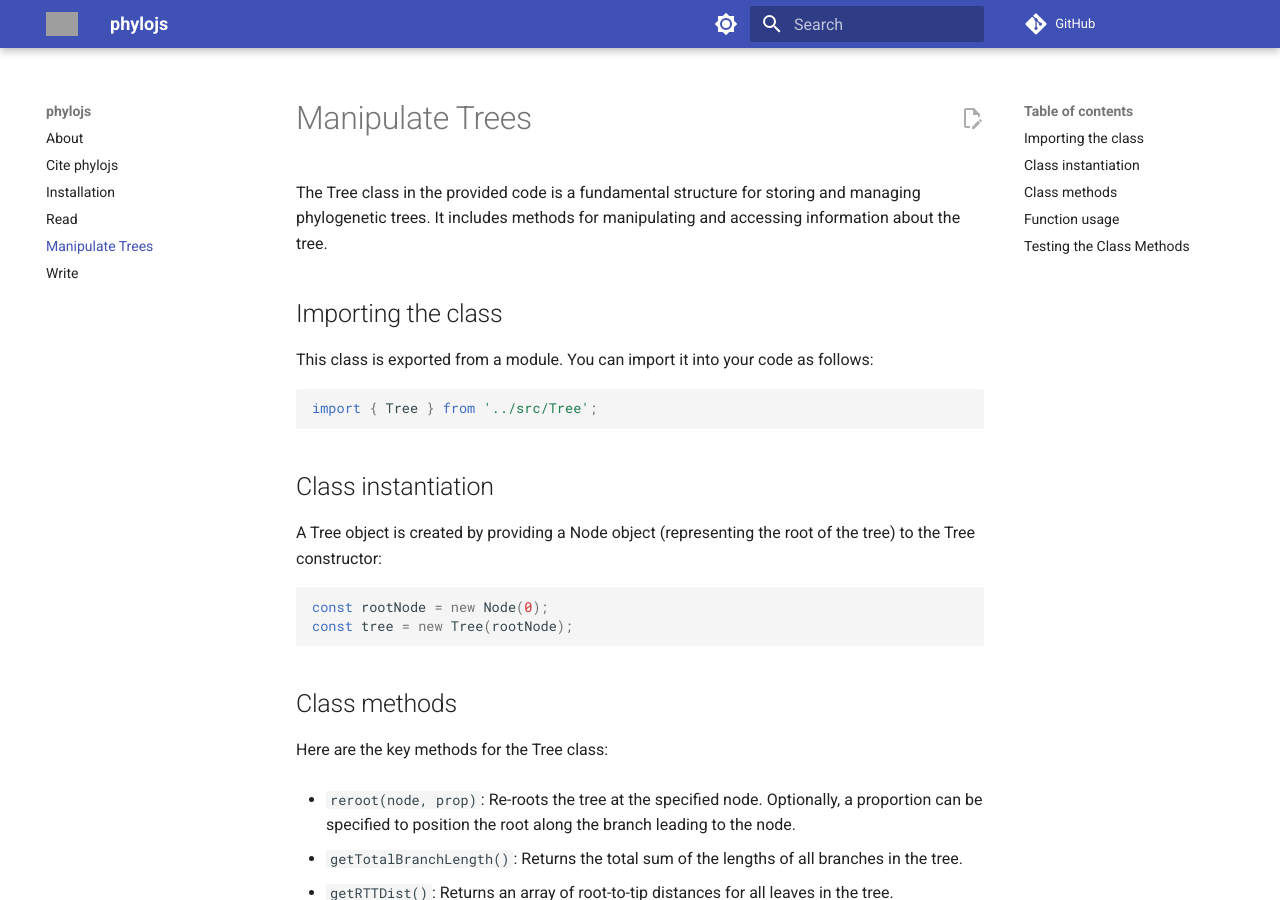
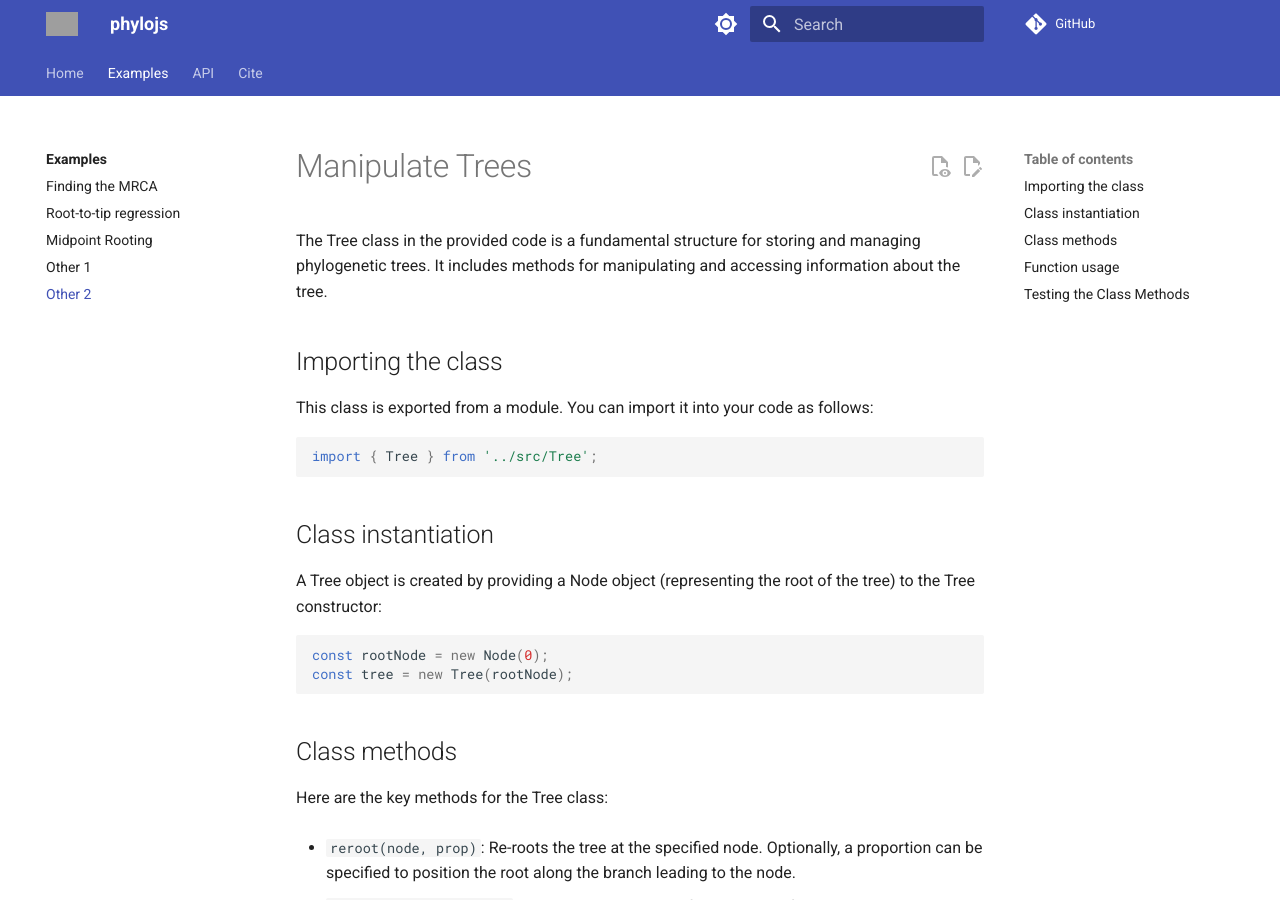
Before and after one commit to clockor2/phylojs, an MkDocs documentation site: the page built from docs/examples/tree.md, in a window 1280 px wide and 900 px high. Built offline with MkDocs 1.6.1 and Material for MkDocs 9.7.7, drawn with Linux system fonts in a browser that asks for light colours; comment, search, counter and statistics services are not loaded; grey boxes are pictures that could not be loaded.

Commit message:
:memo: typedoc API

```diff
--- a/mkdocs.yml
+++ b/mkdocs.yml
@@ -18,6 +18,14 @@ theme:
   features:
     - toc.follow
     - content.action.edit
+    - navigation.tabs
+    - navigation.indexes
+    - navigation.top
+    - content.action.edit
+    - content.action.view
+    - navigation.tracking
+    - navigation.tabs
+    - navigation.expand
 
 markdown_extensions:
   - admonition
@@ -32,3 +40,21 @@ plugins:
     video_controls: True
     css_style:
       width: "100%"
+- typedoc:
+    source: './src/'
+    tsconfig: 'tsconfig.json'
+    name: 'API'
+    options: 'typedoc.json'
+    disable_system_check: False
+
+nav:
+  - Home: 'index.md'
+  - Examples:
+    - examples/index.md
+    - Finding the MRCA: examples/mrca.md
+    - Root-to-tip regression: examples/rttr.md
+    - Midpoint Rooting: examples/midpoint.md
+    - Other 1: examples/writer.md
+    - Other 2: examples/tree.md
+  - API: '/typedoc'
+  - Cite: cite.md
--- /dev/null
+++ b/typedoc.json
@@ -0,0 +1,6 @@
+{
+    // this configuration is not possible to pass through the CLI
+    "navigationLinks": {
+        "Back to documentation": "/"
+    },
+}
```
Also changed, not shown: README.md (+1 -39 lines), docs/examples/index.md (added, +5 -0 lines), docs/examples/midpoint.md (added, +1 -0 lines), docs/examples/mrca.md (added, +35 -0 lines), docs/examples/rttr.md (added, +1 -0 lines), docs/install.md (deleted, +0 -8 lines), docs/reader.md (deleted, +0 -63 lines), package.json (+6 -1 lines), docs/examples/tree.md (renamed from docs/tree.md), docs/examples/writer.md (renamed from docs/writer.md), 4 other files.
